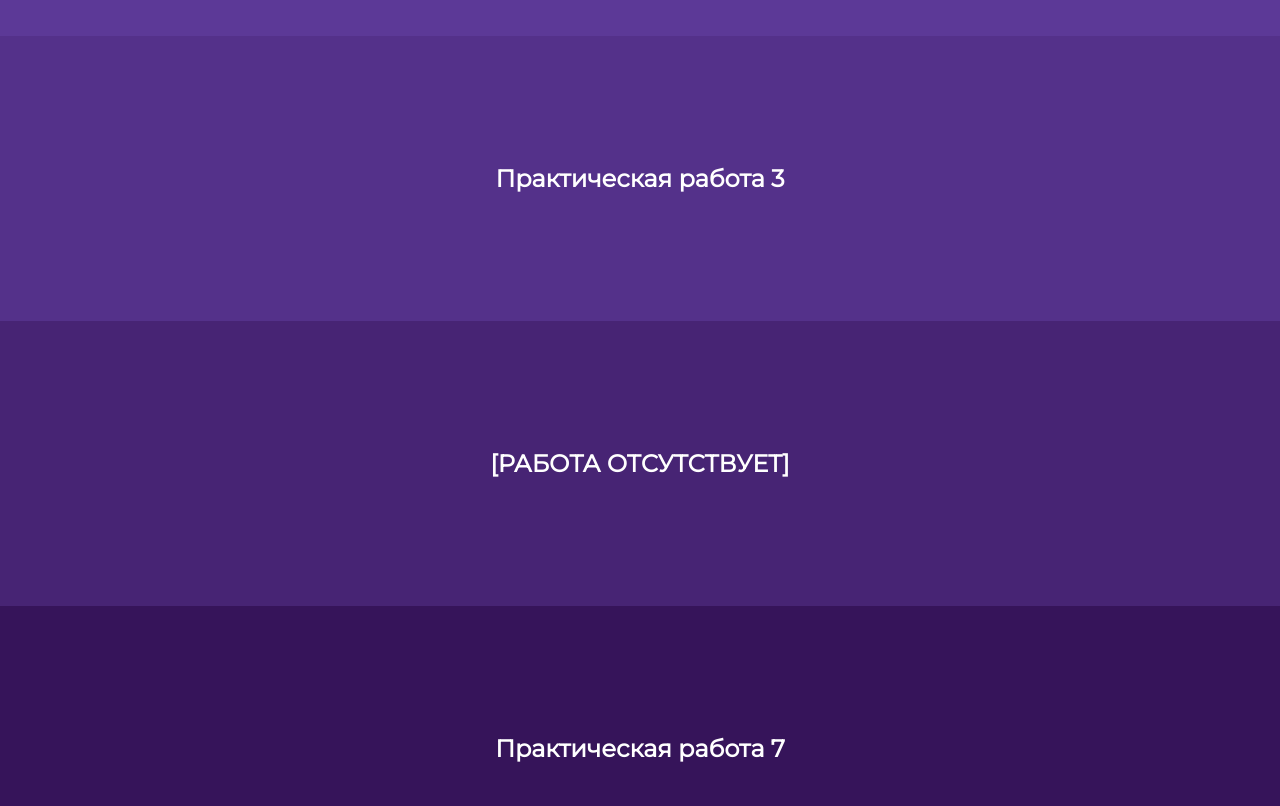
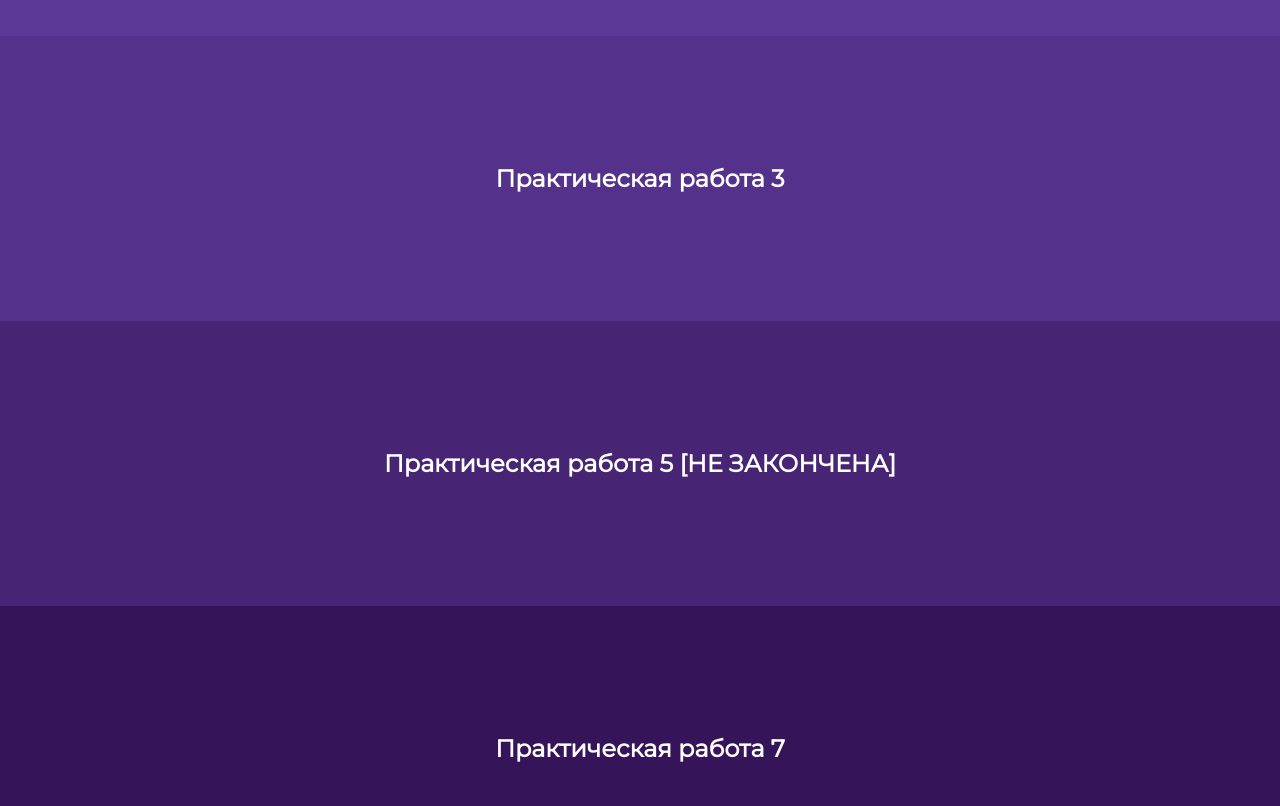
Before and after one commit to digitalHTTK/study, a plain HTML site: page index.html in a window 1280 px wide. Shown: the part 534-1340 px from the top of the page. Drawn offline with Linux system fonts and the light colour scheme.

```diff
--- a/index.html
+++ b/index.html
@@ -12,7 +12,7 @@
 			<button id="Задание1" type="button" onclick="location.href='PW1/PW1.html'">Практическая работа 1</button><br>
 			<button id="Задание2" type="button" onclick="location.href='PW2/PW2.html'">Практическая работа 2</button><br>
 			<button id="Задание3" type="button" onclick="location.href='PW3/PW3.html'">Практическая работа 3</button><br>
-			<button id="Задание4" type="button" onclick="location.href='PW5/PW5.html'">[РАБОТА ОТСУТСТВУЕТ]</button><br>
+			<button id="Задание4" type="button" onclick="location.href='PW5/PW5.html'">Практическая работа 5 [НЕ ЗАКОНЧЕНА]</button><br>
 			<button id="Задание5" type="button" onclick="location.href='PW4/PW4.html'">Практическая работа 7</button><br>
 		</form>
 	</body>
```
